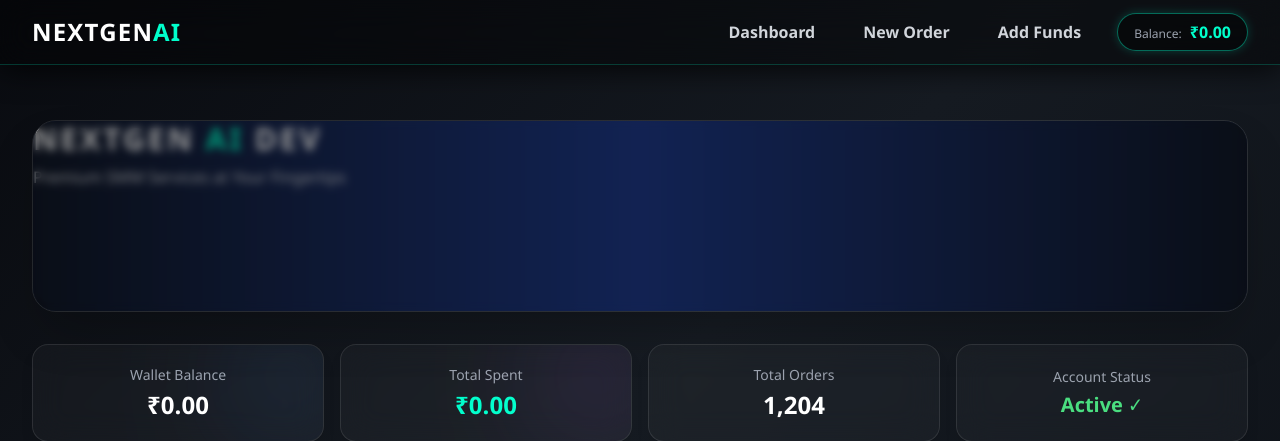
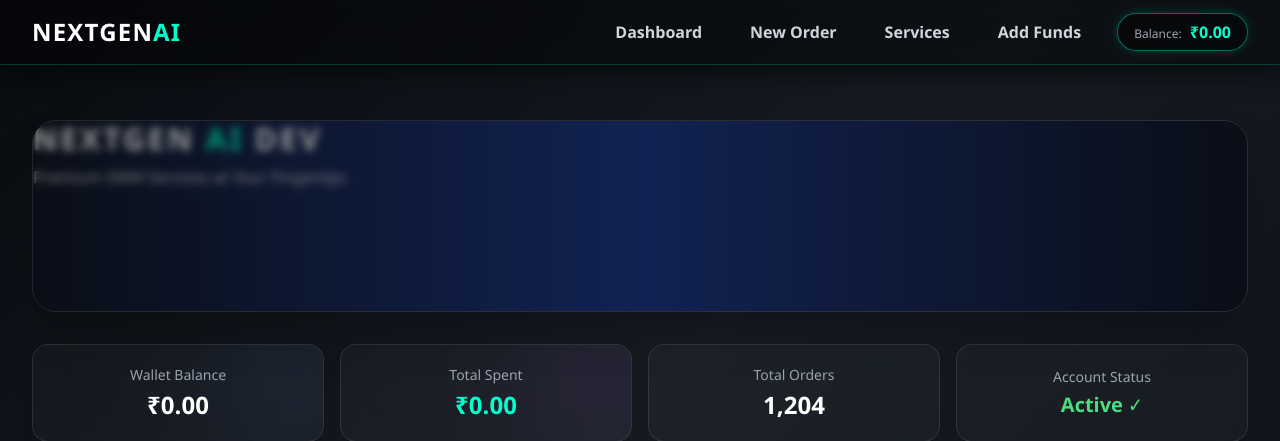
Before and after one commit to jahidul9957/extragrowth, a Django app: page / in a window 1280 px wide. Shown: the top 441 px of the page. Run offline with Django 4.2, Linux system fonts and the light colour scheme; some libraries are stand-ins or nearby versions.

Commit message:
Update base.html

```diff
--- a/core/templates/core/base.html
+++ b/core/templates/core/base.html
@@ -52,6 +52,7 @@
                     <div class="ml-10 flex items-center space-x-6">
                         <a href="{% url 'home' %}" class="nav-link text-gray-300 font-bold px-3 py-2 rounded-md">Dashboard</a>
                         <a href="{% url 'new_order' %}" class="nav-link text-gray-300 font-bold px-3 py-2 rounded-md">New Order</a>
+                        <a href="{% url 'services' %}" class="nav-link text-gray-300 font-bold px-3 py-2 rounded-md">Services</a>
                         <a href="{% url 'add_funds' %}" class="nav-link text-gray-300 font-bold px-3 py-2 rounded-md">Add Funds</a>
 
                         {% if request.user.is_staff %}
```
